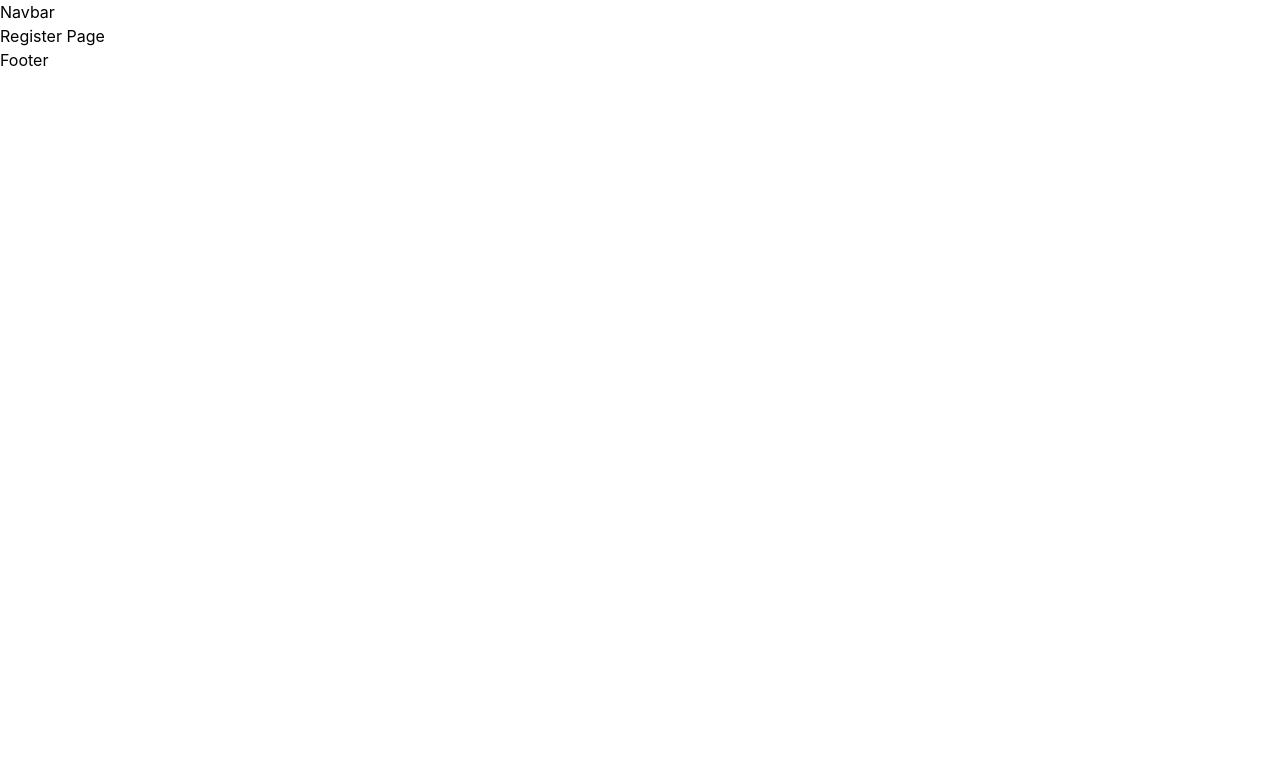
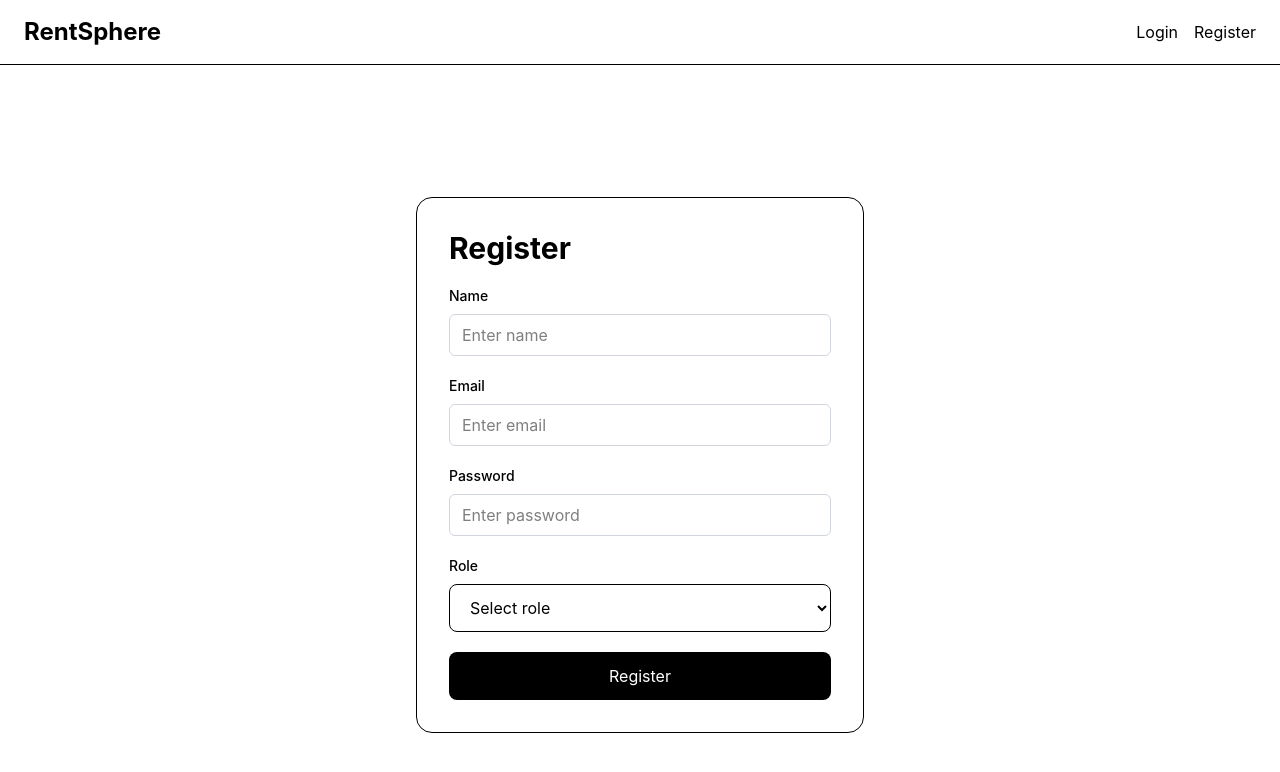
Before and after one commit to shubhamChaurasia55/RentSphere, a React (Vite) app in the folder client/: page /register in a window 1280 px wide. Shown: the top 772 px of the page. Built offline with nearby package versions, Linux system fonts and the light colour scheme; no server answers.

Commit message:
feat: add Register page, Navbar with auth-aware navigation, and logout

```diff
--- /dev/null
+++ b/client/src/components/layouts/Navbar.jsx
@@ -0,0 +1,134 @@
+import { Link, useNavigate } from "react-router-dom";
+
+import useAuthStore from "../../features/auth/authStore";
+import { logoutUser } from "../../services/auth.service";
+
+const Navbar = () => {
+
+    const navigate = useNavigate();
+
+    const {
+
+        user,
+
+        isAuthenticated,
+
+        logout
+
+    } = useAuthStore();
+
+    const handleLogout = async () => {
+
+        try {
+
+            await logoutUser();
+
+            logout();
+
+            navigate("/login");
+
+        } catch (error) {
+
+            console.log(error);
+
+        }
+
+    };
+
+    return (
+
+        <nav className="border-b px-6 py-4 flex items-center justify-between">
+
+            <Link
+                to="/"
+                className="text-2xl font-bold"
+            >
+
+                RentSphere
+
+            </Link>
+
+            <div className="flex items-center gap-4">
+
+                {
+
+                    !isAuthenticated ? (
+
+                        <>
+
+                            <Link to="/login">
+
+                                Login
+
+                            </Link>
+
+                            <Link to="/register">
+
+                                Register
+
+                            </Link>
+
+                        </>
+
+                    ) : (
+
+                        <>
+
+                            {
+
+                                user?.role === "landlord" && (
+
+                                    <Link to="/landlord/dashboard">
+
+                                        Dashboard
+
+                                    </Link>
+
+                                )
+
+                            }
+
+                            {
+
+                                user?.role === "tenant" && (
+
+                                    <Link to="/tenant/dashboard">
+
+                                        Dashboard
+
+                                    </Link>
+
+                                )
+
+                            }
+
+
+                        </>
+
+                    )
+
+                }
+
+                {
+
+                    isAuthenticated ? (
+
+                        <button onClick={handleLogout}>
+
+                            Logout
+
+                        </button>
+
+                    ) : null
+
+                }
+
+            </div>
+
+        </nav>
+
+    );
+
+};
+
+export default Navbar;
--- a/client/src/layouts/MainLayout.jsx
+++ b/client/src/layouts/MainLayout.jsx
@@ -1,14 +1,18 @@
 import React from 'react'
 import { Outlet } from 'react-router-dom'
+import Navbar from '../components/layouts/Navbar'
 
 const MainLayout = () => {
   return (
+
     <div>
-        <nav>Navbar</nav>
+      <Navbar />
+
+      <main>
         <Outlet />
-        <footer>Footer</footer>
+      </main>
     </div>
-  )
+
+  );
 }
-
 export default MainLayout
--- a/client/src/pages/Register.jsx
+++ b/client/src/pages/Register.jsx
@@ -1,9 +1,186 @@
-import React from 'react'
+import { useNavigate } from "react-router-dom";
+
+import { useForm } from "react-hook-form";
+
+import { zodResolver } from "@hookform/resolvers/zod";
+
+import { registerSchema } from "../utils/validators";
+
+import Input from "../components/common/Input";
+import Button from "../components/common/Button";
+
+import { registerUser } from "../services/auth.service";
+
+import useAuthStore from "../features/auth/authStore";
 
 const Register = () => {
+
+  const navigate = useNavigate();
+
+  const { register: registerStore } = useAuthStore();
+
+  const {
+
+    register,
+
+    handleSubmit,
+
+    formState: { errors, isSubmitting }
+
+  } = useForm({
+
+    resolver: zodResolver(registerSchema)
+
+  });
+
+  const onSubmit = async (formData) => {
+
+    try {
+
+      const data = await registerUser(formData);
+
+      registerStore(data.user);
+
+      if (data.user.role === "landlord") {
+
+        navigate("/landlord/dashboard");
+
+      } else {
+
+        navigate("/tenant/dashboard");
+
+      }
+
+    } catch (error) {
+
+      console.log(error);
+
+    }
+
+  };
+
   return (
-    <div>Register Page</div>
-  )
-}
 
-export default Register
+    <div className="min-h-screen flex items-center justify-center px-4">
+
+      <form
+
+        onSubmit={handleSubmit(onSubmit)}
+
+        className="w-full max-w-md border rounded-2xl p-8 flex flex-col gap-5"
+
+      >
+
+        <h1 className="text-3xl font-bold">
+
+          Register
+
+        </h1>
+
+        <Input
+
+          label="Name"
+
+          placeholder="Enter name"
+
+          error={errors.name?.message}
+
+          {...register("name")}
+
+        />
+
+        <Input
+
+          label="Email"
+
+          type="email"
+
+          placeholder="Enter email"
+
+          error={errors.email?.message}
+
+          {...register("email")}
+
+        />
+
+        <Input
+
+          label="Password"
+
+          type="password"
+
+          placeholder="Enter password"
+
+          error={errors.password?.message}
+
+          {...register("password")}
+
+        />
+
+        <div className="flex flex-col gap-2">
+
+          <label className="text-sm font-medium">
+
+            Role
+
+          </label>
+
+          <select
+
+            className="border rounded-lg px-4 py-3 outline-none focus:ring-2 focus:ring-black"
+
+            {...register("role")}
+
+          >
+
+            <option value="">
+
+              Select role
+
+            </option>
+
+            <option value="tenant">
+
+              Tenant
+
+            </option>
+
+            <option value="landlord">
+
+              Landlord
+
+            </option>
+
+          </select>
+
+          {
+
+            errors.role && (
+
+              <p className="text-red-500 text-sm">
+
+                {errors.role.message}
+
+              </p>
+
+            )
+
+          }
+
+        </div>
+
+        <Button loading={isSubmitting}>
+
+          Register
+
+        </Button>
+
+      </form>
+
+    </div>
+
+  );
+
+};
+
+export default Register;
--- a/client/src/utils/validators.js
+++ b/client/src/utils/validators.js
@@ -4,3 +4,25 @@ export const loginSchema = z.object({
     email: z.string().email("Invalid Email"),
     password: z.string().min(6),
 })
+
+export const registerSchema = z.object({
+
+    name: z
+        .string()
+        .min(3, "Name must be at least 3 characters"),
+
+    email: z
+        .string()
+        .email("Invalid email"),
+
+    password: z
+        .string()
+        .min(6, "Password must be at least 6 characters"),
+
+    role: z.enum(["tenant", "landlord"], {
+
+        message: "Please select role"
+
+    })
+
+});
```
